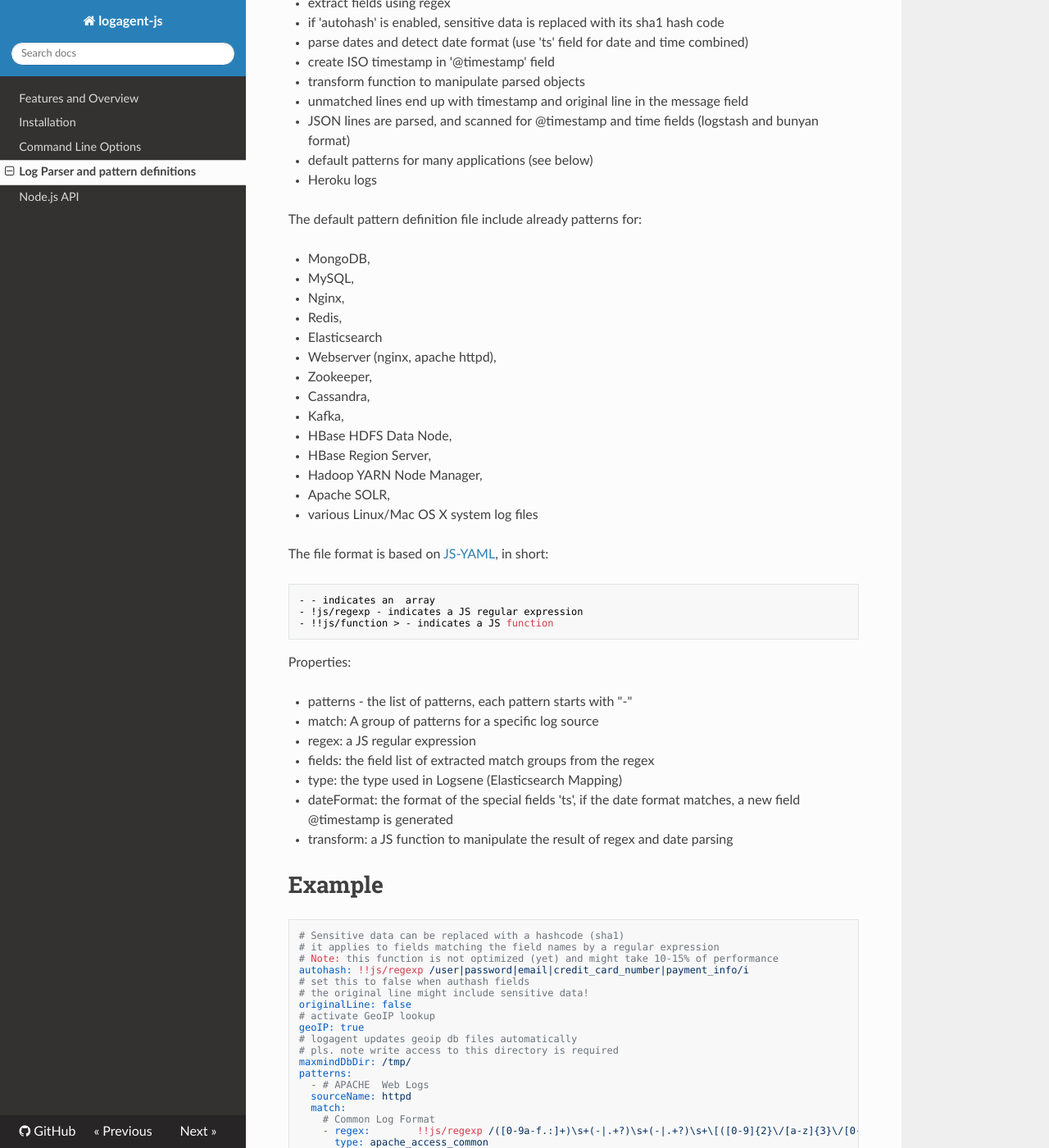
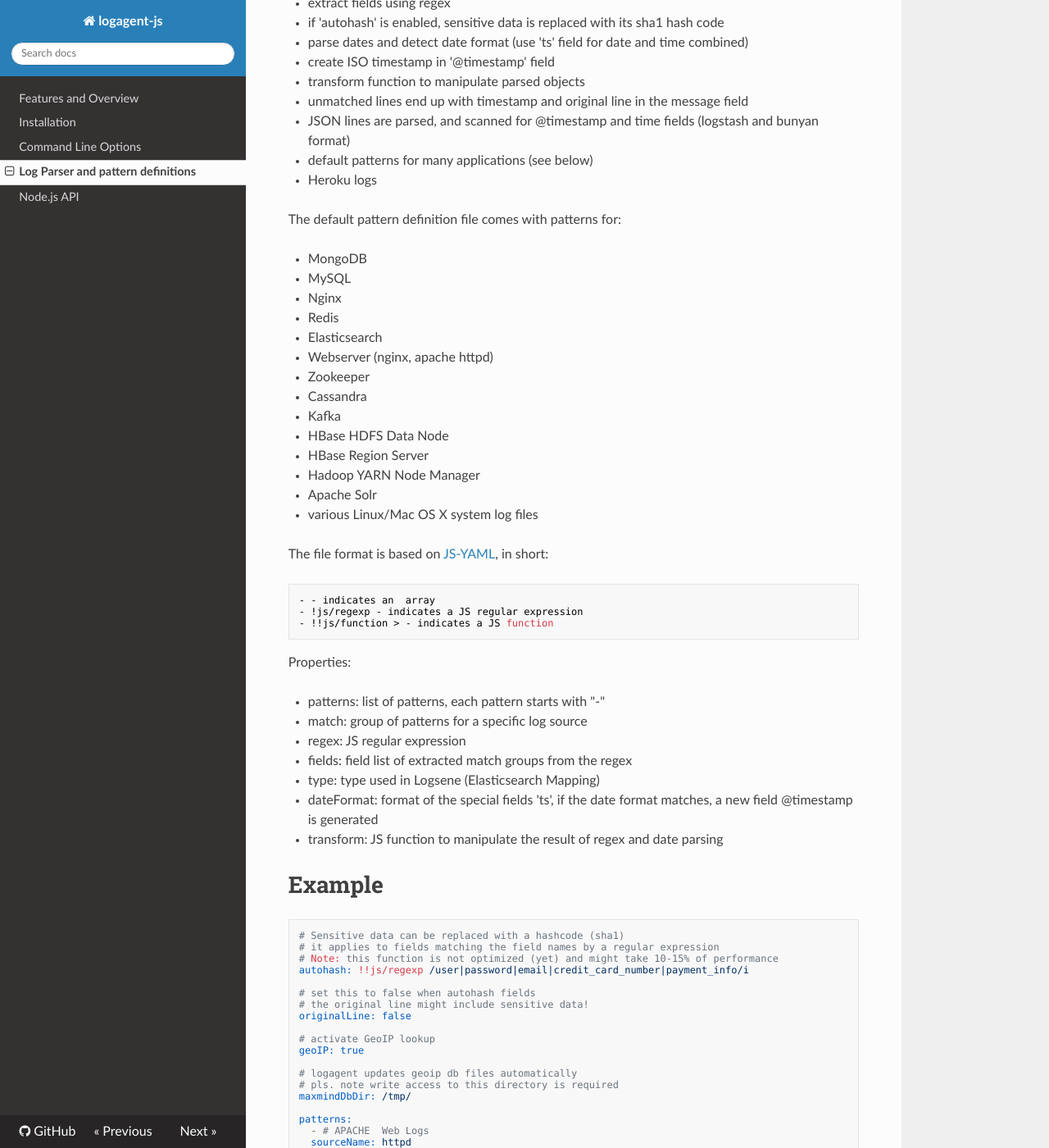
Before and after one commit to sematext/logagent-js, an MkDocs documentation site: the page built from docs/parser.md, in a window 1280 px wide and 1400 px high, scrolled down 283 px. Shown: the whole window at 82% size. Built offline with MkDocs 1.6.1, drawn with Linux system fonts in a browser that asks for light colours; nearby versions of some CDN libraries; old or Windows-style settings are respelled for this version of MkDocs; some of the changed text lies outside the part shown.

Commit message:
- Various wording and other fixes

````diff
--- a/docs/parser.md
+++ b/docs/parser.md
@@ -15,21 +15,21 @@ The parser detects log formats based on a pattern library (yaml file) and conver
 - default patterns for many applications (see below)
 - Heroku logs
 
-The default pattern definition file include already patterns for:
+The default pattern definition file comes with patterns for:
 
-- MongoDB,
-- MySQL,
-- Nginx,
-- Redis,
+- MongoDB
+- MySQL
+- Nginx
+- Redis
 - Elasticsearch
-- Webserver (nginx, apache httpd),
-- Zookeeper,
-- Cassandra,
-- Kafka,
-- HBase HDFS Data Node,
-- HBase Region Server,
-- Hadoop YARN Node Manager,
-- Apache SOLR,
+- Webserver (nginx, apache httpd)
+- Zookeeper
+- Cassandra
+- Kafka
+- HBase HDFS Data Node
+- HBase Region Server
+- Hadoop YARN Node Manager
+- Apache Solr
 - various Linux/Mac OS X system log files
 
 The file format is based on [JS-YAML](https://nodeca.github.io/js-yaml/), in short:
@@ -41,13 +41,13 @@ The file format is based on [JS-YAML](https://nodeca.github.io/js-yaml/), in sho
 
 Properties:
 
-- patterns - the list of patterns, each pattern starts with "-"
-- match: A group of patterns for a specific log source
-- regex: a JS regular expression
-- fields: the field list of extracted match groups from the regex
-- type: the type used in Logsene (Elasticsearch Mapping)
-- dateFormat: the format of the special fields 'ts', if the date format matches, a new field @timestamp is generated
-- transform: a JS function to manipulate the result of regex and date parsing
+- patterns: list of patterns, each pattern starts with "-"
+- match: group of patterns for a specific log source
+- regex: JS regular expression
+- fields: field list of extracted match groups from the regex
+- type: type used in Logsene (Elasticsearch Mapping)
+- dateFormat: format of the special fields 'ts', if the date format matches, a new field @timestamp is generated
+- transform: JS function to manipulate the result of regex and date parsing
 
 # Example
 
@@ -56,14 +56,18 @@ Properties:
 # it applies to fields matching the field names by a regular expression
 # Note: this function is not optimized (yet) and might take 10-15% of performance
 autohash: !!js/regexp /user|password|email|credit_card_number|payment_info/i
-# set this to false when authash fields
+
+# set this to false when autohash fields
 # the original line might include sensitive data!
 originalLine: false
+
 # activate GeoIP lookup
 geoIP: true
+
 # logagent updates geoip db files automatically
 # pls. note write access to this directory is required
 maxmindDbDir: /tmp/
+
 patterns:
   - # APACHE  Web Logs
   sourceName: httpd
@@ -81,4 +85,4 @@ patterns:
         }
 ```
 
-The default patterns are [here](https://github.com/sematext/logagent-js/blob/master/patterns.yml) - contributions are welcome.
+The default patterns are [here](https://github.com/sematext/logagent-js/blob/master/patterns.yml) - contributions are welcome!
````
Also changed, not shown: docs/cli-parameters.md (+9 -7 lines), docs/installation.md (+5 -5 lines), docs/nodejs-api.md (+2 -2 lines).
